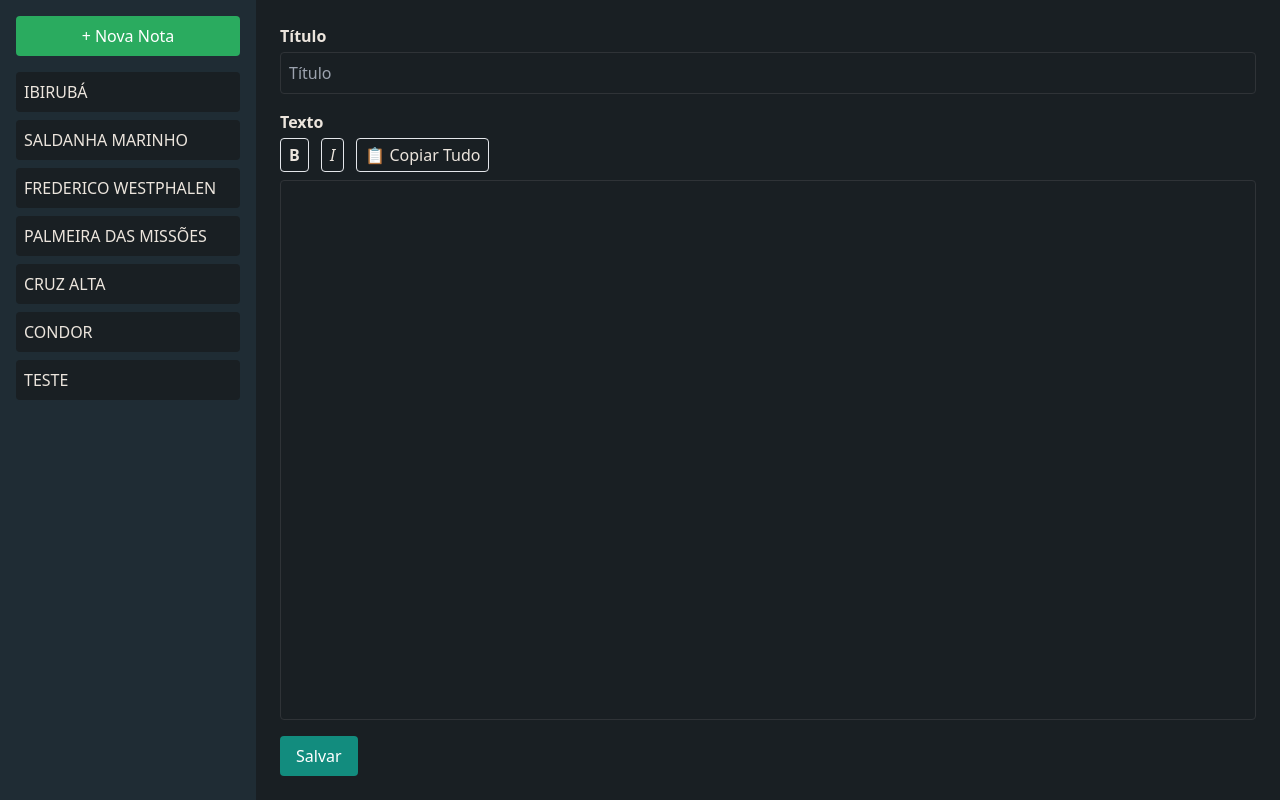
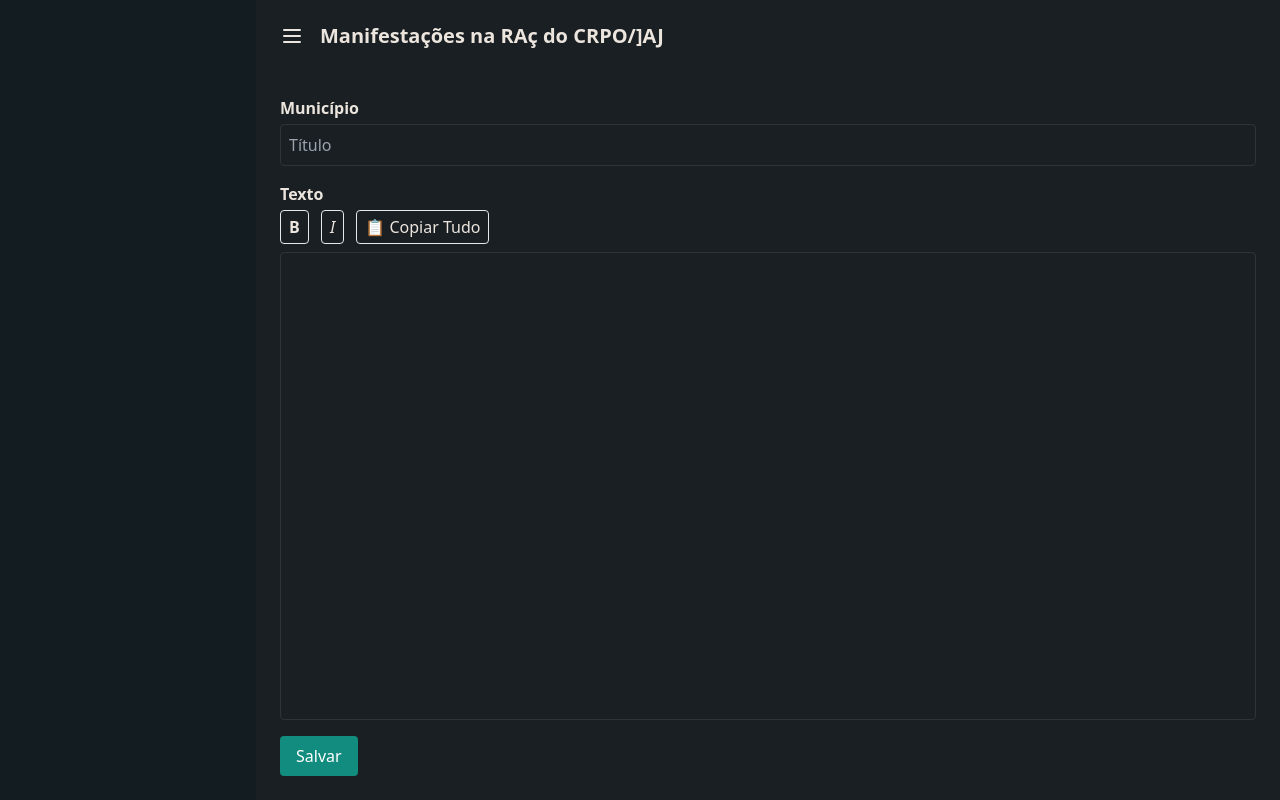
Before and after one commit to calebetormes/notas_app, a PHP site: page / in a window 1280 px wide. Run offline with PHP 8.4, Linux system fonts and the light colour scheme; some libraries are stand-ins or nearby versions.

Commit message:
feat: enhance sidebar functionality and note management
- Implement sidebar toggle for mobile view with close button.
- Add toast notifications for note save confirmation.
- Improve note rendering with icons and responsive design.
- Update copy and paste functionality to support markdown formatting.
- Refactor note saving and deletion logic to maintain form state.
- Style adjustments for better user experience in light and dark modes.

```diff
--- a/content.php
+++ b/content.php
@@ -1,7 +1,7 @@
 <!-- content.php -->
 <main id="editor"
     class="flex-1 p-6 overflow-auto flex flex-col bg-white dark:bg-[var(--whatsapp-dark-panel)] text-gray-900 dark:text-[var(--whatsapp-dark-text)]">
-    <label class="block font-semibold mb-1">Título</label>
+    <label class="block font-semibold mb-1">Município</label>
     <input id="noteTitle" type="text" placeholder="Título"
         class="w-full p-2 border rounded mb-4 bg-gray-50 dark:bg-[var(--whatsapp-dark-panel)] dark:border-[#2F3337] text-gray-900 dark:text-[var(--whatsapp-dark-text)]" />
 
@@ -25,3 +25,6 @@
         <button id="deleteBtn" class="px-4 py-2 bg-red-500 dark:bg-[#D21F3C] text-white rounded hidden">Excluir</button>
     </div>
 </main>
+<!-- container fixo para os toasts -->
+<div id="toastContainer" class="fixed bottom-4 right-4 z-50 flex flex-col items-end space-y-2 pointer-events-none">
+</div>
--- a/header.php
+++ b/header.php
@@ -1,5 +1,16 @@
 <!-- header.php -->
-<header class="sm:hidden p-2 bg-gray-200 dark:bg-[var(--whatsapp-dark-panel)]">
-    <button id="menuBtn" class="px-2 py-1 text-gray-800 dark:text-[var(--whatsapp-dark-text)] border rounded">☰
-        Menu</button>
+<header class="w-full flex items-center justify-between p-4 bg-gray-200 dark:bg-[var(--whatsapp-dark-sidebar)]">
+    <div class="flex items-center space-x-2">
+        <button id="toggleSidebarBtn"
+            class="p-2 rounded hover:bg-gray-300 dark:hover:bg-[var(--whatsapp-dark-hover)] focus:outline-none">
+            <svg xmlns="http://www.w3.org/2000/svg" id="toggleIcon"
+                class="h-6 w-6 text-gray-800 dark:text-[var(--whatsapp-dark-text)]" fill="none" viewBox="0 0 24 24"
+                stroke="currentColor">
+                <!-- Inicia como “hamburger” -->
+                <path stroke-linecap="round" stroke-linejoin="round" stroke-width="2" d="M4 6h16M4 12h16M4 18h16" />
+            </svg>
+        </button>
+        <h1 class="text-xl font-semibold text-gray-800 dark:text-[var(--whatsapp-dark-text)]">Manifestações na RAç do
+            CRPO/]AJ</h1>
+    </div>
 </header>
--- a/sidebar.php
+++ b/sidebar.php
@@ -1,11 +1,28 @@
 <!-- sidebar.php -->
-<aside id="sidebar" class="hidden sm:block w-64 bg-gray-100 dark:bg-[var(--whatsapp-dark-sidebar)] p-4 overflow-auto">
-    <div class="sm:hidden mb-4">
-        <button id="closeBtn" class="px-2 py-1 text-gray-800 dark:text-[var(--whatsapp-dark-text)] border rounded">✕
-            Fechar</button>
+<aside id="sidebar"
+    class="hidden fixed inset-0 bg-gray-100 dark:bg-[var(--whatsapp-dark-sidebar)] z-50 p-4 overflow-auto
+              sm:relative sm:inset-auto sm:z-auto sm:flex sm:flex-col sm:w-64 sm:h-full sm:p-4 sm:overflow-auto transition-transform duration-200 ease-in-out">
+    <!-- Botão fechar em mobile (aparece no overlay) -->
+    <div class="sm:hidden flex justify-end mb-4">
+        <button id="closeSidebarBtn"
+            class="p-2 rounded hover:bg-gray-300 dark:hover:bg-[var(--whatsapp-dark-hover)] focus:outline-none"
+            title="Fechar menu">
+            <svg xmlns="http://www.w3.org/2000/svg" class="h-6 w-6 text-gray-800 dark:text-[var(--whatsapp-dark-text)]"
+                fill="none" viewBox="0 0 24 24" stroke="currentColor">
+                <path stroke-linecap="round" stroke-linejoin="round" stroke-width="2" d="M6 18L18 6M6 6l12 12" />
+            </svg>
+        </button>
     </div>
+
+    <!-- botão de nova nota -->
     <button id="newNoteBtn"
-        class="w-full mb-4 bg-blue-600 dark:bg-[var(--whatsapp-dark-button)] text-white py-2 rounded">+ Nova
-        Nota</button>
-    <ul id="notesList" class="space-y-2 text-gray-900 dark:text-[var(--whatsapp-dark-text)]"></ul>
+        class="w-full mb-4 bg-blue-600 dark:bg-[var(--whatsapp-dark-button)] text-white py-2 px-4 rounded hover:brightness-110 transition"
+        title="Nova Nota">
+        + Nova Nota
+    </button>
+
+    <!-- lista de notas -->
+    <ul id="notesList" class="w-full flex flex-col space-y-2">
+        <!-- Items gerados via JS -->
+    </ul>
 </aside>
--- a/style.css
+++ b/style.css
@@ -7,6 +7,7 @@
     --whatsapp-dark-panel: #191F23;
     --whatsapp-dark-button: #2AAB5F;
     --whatsapp-dark-text: #ECE5DD;
+    --whatsapp-dark-hover: #24333E;
 }
 
 /* scrollbar customizada */
@@ -72,3 +73,71 @@ html.dark button.bg-green-500 {
 html.dark button.bg-red-500 {
     background-color: #D21F3C !important;
 }
+
+/* hover padrão no light mode (opcional) */
+#sidebar ul#notesList li:hover {
+    background-color: #f5f5f5;
+}
+
+/* hover no dark mode */
+html.dark #sidebar ul#notesList li:hover {
+    background-color: var(--whatsapp-dark-hover) !important;
+}
+
+/* Sidebar retraído */
+#sidebar.collapsed {
+    width: 5rem
+        /* ex: w-20 */
+    ;
+}
+
+#sidebar.collapsed ul#notesList li span {
+    display: none;
+    /* esconde texto se você envolver o título em <span> */
+}
+
+/* Quando o sidebar estiver retraído */
+#sidebar.collapsed {
+    width: 7rem;
+    /* ou o valor que você definiu */
+}
+
+/* Para os itens da lista: reduzir fonte e permitir quebra de linha */
+#sidebar.collapsed ul#notesList li span {
+    font-size: 0.1rem;
+    /* reduz o tamanho da fonte */
+    white-space: normal;
+    /* permite quebra de linha */
+    word-break: break-word;
+    /* força a quebra em palavras compridas */
+    overflow-wrap: break-word;
+    /* compatibilidade adicional */
+    display: block;
+    /* ocupa toda a largura disponível */
+    text-align: center;
+    /* opcional, centraliza o texto */
+}
+
+/* Ajuste o ícone para ficar centralizado */
+#sidebar.collapsed ul#notesList li svg {
+    margin: 0 auto 0.25rem;
+    /* centraliza e dá um pouquinho de espaço abaixo */
+}
+
+/* Se quiser um visual mais compacto, remova o padding lateral */
+#sidebar.collapsed ul#notesList li {
+    padding-left: 0.25rem;
+    padding-right: 0.25rem;
+
+}
+
+/* Transição suave para o aside */
+#sidebar {
+    transition: transform 0.2s ease-in-out, opacity 0.2s ease-in-out;
+}
+
+#sidebar.hidden {
+    transform: translateX(-100%);
+    opacity: 0;
+    pointer-events: none;
+}
```
Also changed, not shown: notes.json (+5 -5 lines), script.js (+125 -19 lines).
